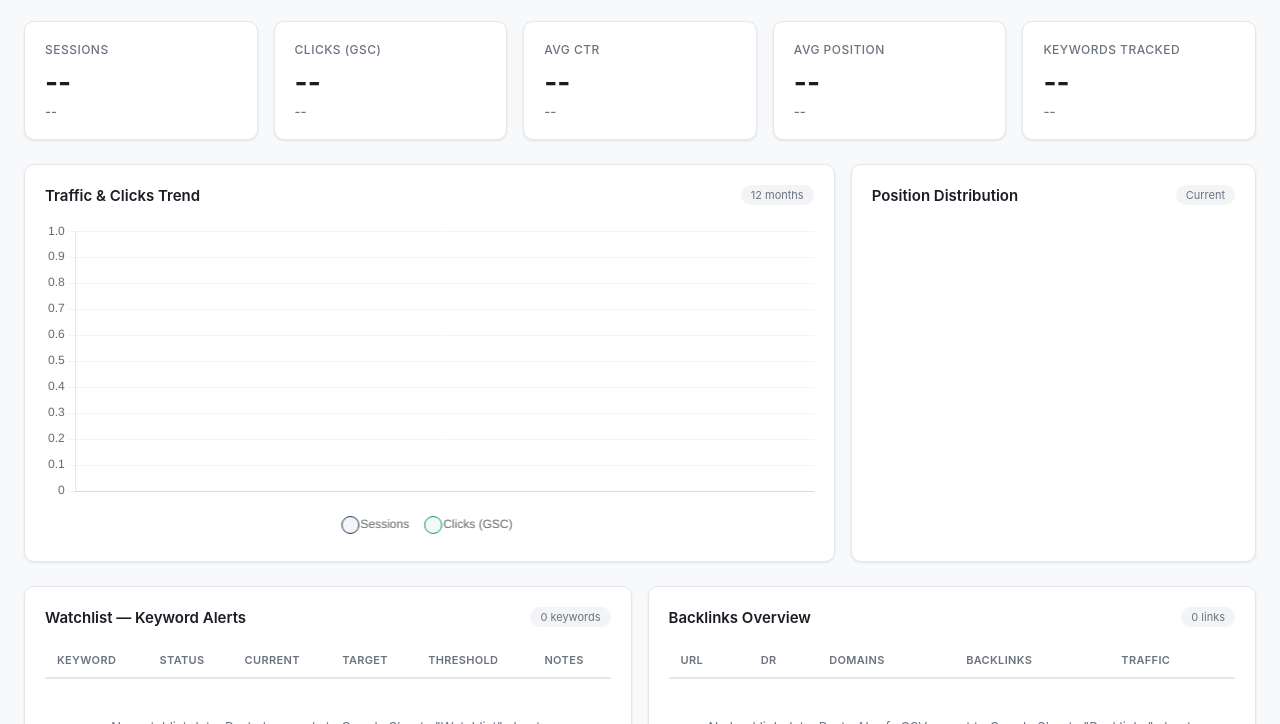
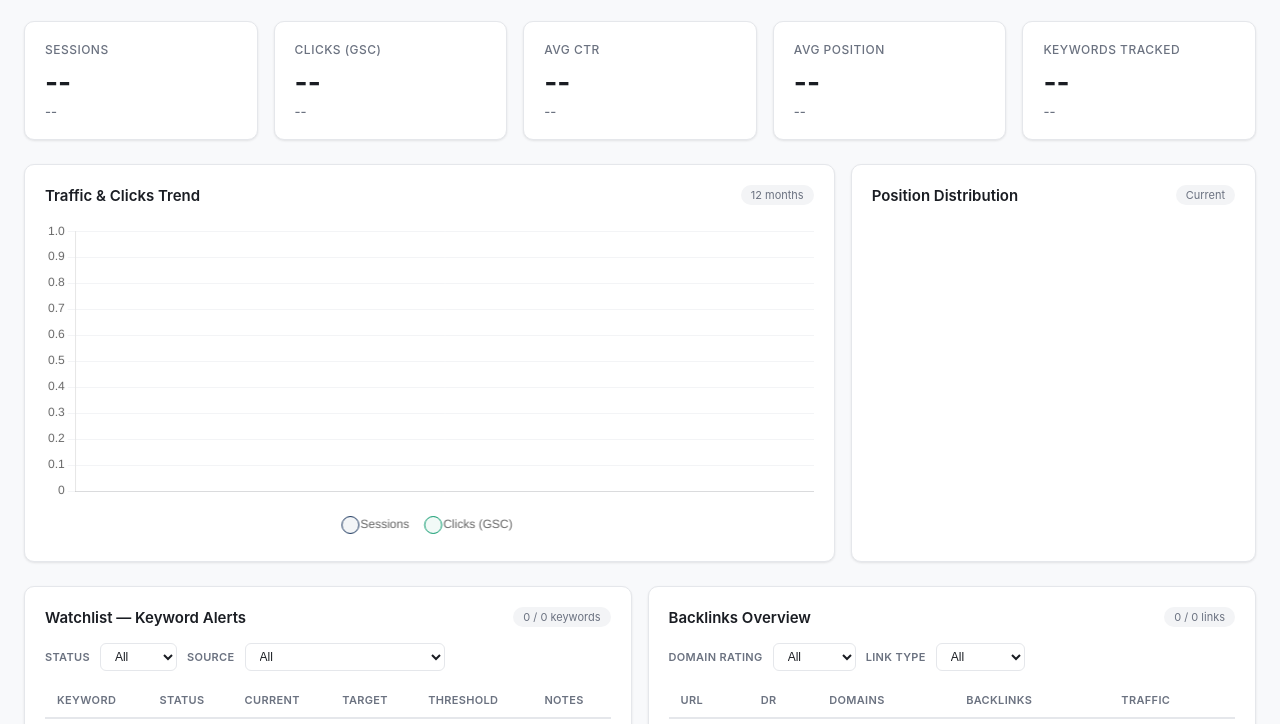
Before and after one commit to yongboineverbrokeagain/seo-dashboard, a plain HTML site: page index.html in a window 1280 px wide. Shown: the part 76-800 px from the top of the page. Drawn offline with nearby package versions, Linux system fonts and the light colour scheme.

Commit message:
Add filters for Watchlist (Status, Source) and Backlinks (DR, Link Type)

```diff
--- a/index.html
+++ b/index.html
@@ -248,6 +248,43 @@ tbody tr:hover { background: #f9fafb; }
 }
 
 .loading { opacity: 0.5; pointer-events: none; }
+
+.filter-bar {
+  display: flex;
+  gap: 10px;
+  margin-bottom: 12px;
+  flex-wrap: wrap;
+  align-items: center;
+}
+
+.filter-bar label {
+  font-size: 11px;
+  font-weight: 600;
+  color: var(--text-secondary);
+  text-transform: uppercase;
+  letter-spacing: 0.03em;
+}
+
+.filter-bar select {
+  padding: 5px 10px;
+  border: 1px solid var(--border);
+  border-radius: 6px;
+  font-size: 12px;
+  background: var(--card-bg);
+  cursor: pointer;
+  color: var(--text);
+}
+
+.filter-bar select:focus {
+  outline: none;
+  border-color: var(--accent);
+}
+
+.filter-count {
+  font-size: 11px;
+  color: var(--text-secondary);
+  margin-left: auto;
+}
 </style>
 </head>
 <body>
@@ -325,6 +362,25 @@ tbody tr:hover { background: #f9fafb; }
       <h2>Watchlist — Keyword Alerts</h2>
       <span class="badge" id="watchlistCount">0 keywords</span>
     </div>
+    <div class="filter-bar">
+      <label>Status</label>
+      <select id="filterWlStatus" onchange="renderWatchlist()">
+        <option value="">All</option>
+        <option value="GREEN">Green</option>
+        <option value="YELLOW">Yellow</option>
+        <option value="RED">Red</option>
+      </select>
+      <label>Source</label>
+      <select id="filterWlSource" onchange="renderWatchlist()">
+        <option value="">All</option>
+        <option value="content_planner_matched">Content Planner (matched)</option>
+        <option value="content_planner_unmatched">Content Planner (unmatched)</option>
+        <option value="gsc_top20">GSC Top 20</option>
+        <option value="ahrefs">Ahrefs</option>
+        <option value="legacy">Legacy</option>
+      </select>
+      <span class="filter-count" id="wlFilterCount"></span>
+    </div>
     <div class="table-wrap">
       <table><thead><tr>
         <th>Keyword</th><th>Status</th><th>Current</th><th>Target</th><th>Threshold</th><th>Notes</th>
@@ -336,6 +392,22 @@ tbody tr:hover { background: #f9fafb; }
     <div class="card-header">
       <h2>Backlinks Overview</h2>
       <span class="badge" id="backlinksCount">0 links</span>
+    </div>
+    <div class="filter-bar">
+      <label>Domain Rating</label>
+      <select id="filterBlDR" onchange="renderBacklinks()">
+        <option value="">All</option>
+        <option value="0-30">0 – 30</option>
+        <option value="31-60">31 – 60</option>
+        <option value="61+">61+</option>
+      </select>
+      <label>Link Type</label>
+      <select id="filterBlType" onchange="renderBacklinks()">
+        <option value="">All</option>
+        <option value="dofollow">Dofollow</option>
+        <option value="nofollow">Nofollow</option>
+      </select>
+      <span class="filter-count" id="blFilterCount"></span>
     </div>
     <div class="table-wrap">
       <table><thead><tr>
@@ -618,10 +690,28 @@ function renderPositionChart() {
 
 function renderWatchlist() {
   const tbody = document.getElementById('watchlistBody');
-  document.getElementById('watchlistCount').textContent = `${watchlistData.length} keywords`;
+  const statusFilter = document.getElementById('filterWlStatus').value;
+  const sourceFilter = document.getElementById('filterWlSource').value;
+
+  const filtered = watchlistData.filter(r => {
+    if (statusFilter && (r.Status || '').toUpperCase() !== statusFilter) return false;
+    if (sourceFilter) {
+      const src = r.Source || '';
+      if (sourceFilter === 'legacy' && src !== '') return false;
+      if (sourceFilter !== 'legacy' && src !== sourceFilter) return false;
+    }
+    return true;
+  });
+
+  document.getElementById('watchlistCount').textContent = `${filtered.length} / ${watchlistData.length} keywords`;
+  document.getElementById('wlFilterCount').textContent = statusFilter || sourceFilter ? `Showing ${filtered.length} of ${watchlistData.length}` : '';
 
   if (watchlistData.length === 0) {
     tbody.innerHTML = '<tr><td class="empty-state" colspan="6">No watchlist data. Paste keywords to Google Sheets "Watchlist" sheet.</td></tr>';
+    return;
+  }
+  if (filtered.length === 0) {
+    tbody.innerHTML = '<tr><td class="empty-state" colspan="6">No keywords match the current filter</td></tr>';
     return;
   }
 
@@ -630,7 +720,7 @@ function renderWatchlist() {
     'ON TRACK': 'green', 'WARNING': 'yellow', 'CRITICAL': 'red'
   };
 
-  tbody.innerHTML = watchlistData.map(r => {
+  tbody.innerHTML = filtered.map(r => {
     const kw = r.Keyword || '';
     const status = (r.Status || '').toUpperCase();
     const current = r.Current_Position || '--';
@@ -651,14 +741,36 @@ function renderWatchlist() {
 
 function renderBacklinks() {
   const tbody = document.getElementById('backlinksBody');
-  document.getElementById('backlinksCount').textContent = `${backlinksData.length} links`;
+  const drFilter = document.getElementById('filterBlDR').value;
+  const typeFilter = document.getElementById('filterBlType').value;
+
+  const filtered = backlinksData.filter(r => {
+    if (drFilter) {
+      const dr = parseFloat(r.Domain_Rating || r.DR || 0);
+      if (drFilter === '0-30' && (dr < 0 || dr > 30)) return false;
+      if (drFilter === '31-60' && (dr < 31 || dr > 60)) return false;
+      if (drFilter === '61+' && dr < 61) return false;
+    }
+    if (typeFilter) {
+      const lt = (r.Link_Type || '').toLowerCase();
+      if (lt !== typeFilter) return false;
+    }
+    return true;
+  });
+
+  document.getElementById('backlinksCount').textContent = `${filtered.length} / ${backlinksData.length} links`;
+  document.getElementById('blFilterCount').textContent = drFilter || typeFilter ? `Showing ${filtered.length} of ${backlinksData.length}` : '';
 
   if (backlinksData.length === 0) {
     tbody.innerHTML = '<tr><td class="empty-state" colspan="5">No backlink data. Paste Ahrefs CSV export to Google Sheets "Backlinks" sheet.</td></tr>';
     return;
   }
+  if (filtered.length === 0) {
+    tbody.innerHTML = '<tr><td class="empty-state" colspan="5">No backlinks match the current filter</td></tr>';
+    return;
+  }
 
-  tbody.innerHTML = backlinksData.map(r => {
+  tbody.innerHTML = filtered.map(r => {
     const url = r.URL || '';
     const dr = r.Domain_Rating || r.DR || '--';
     const domains = r.Referring_Domains || r.Domains || '--';
```
